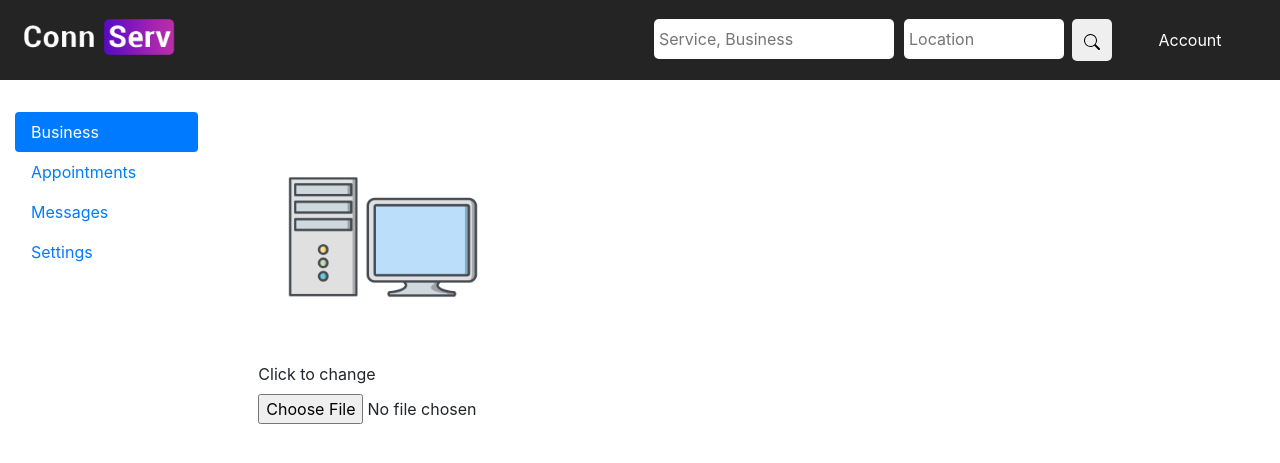
After one commit to karl055/ConnServ, a PHP site: page /business.php in a window 1280 px wide. The commit adds this page. Shown: the top 463 px of the page. Run offline with PHP 8.4, Linux system fonts and the light colour scheme; style sheets or scripts are compiled from the project's sources.

Commit message:
Added Files

```diff
--- /dev/null
+++ b/business.php
@@ -0,0 +1,62 @@
+<!DOCTYPE html>
+<html lang="en">
+    <head>
+        <meta charset="UTF-8">
+        <meta http-equiv="X-UA-Compatible" content="IE=edge">
+        <meta name="viewport" content="width=device-width, initial-scale=1.0">
+        <link rel="stylesheet" href="https://cdn.jsdelivr.net/npm/bootstrap@4.3.1/dist/css/bootstrap.min.css" integrity="sha384-ggOyR0iXCbMQv3Xipma34MD+dH/1fQ784/j6cY/iJTQUOhcWr7x9JvoRxT2MZw1T" crossorigin="anonymous">
+
+        <?php include_once './includes/bootstrap_con.php';?>
+
+        <link rel="stylesheet" href="./css/business.css" type="text/css">
+        <title>Document</title>
+    </head>
+    <body>
+        <?php include_once './navbar.php';?>
+        <section class="container-fluid" style="margin: 2rem 0 2rem; height: 100%;">
+        <div class="row">
+            <div class="col-2">
+                <div class="nav flex-column nav-pills" id="v-pills-tab" role="tablist" aria-orientation="vertical">
+                <a class="nav-link active" id="v-pills-business-tab" data-toggle="pill" href="#v-pills-business" role="tab" aria-controls="v-pills-home" aria-selected="true">Business</a>
+                <a class="nav-link" id="v-pills-appointments-tab" data-toggle="pill" href="#v-pills-appointments" role="tab" aria-controls="v-pills-profile" aria-selected="false">Appointments</a>
+                <a class="nav-link" id="v-pills-messages-tab" data-toggle="pill" href="#v-pills-messages" role="tab" aria-controls="v-pills-messages" aria-selected="false">Messages</a>
+                <a class="nav-link" id="v-pills-settings-tab" data-toggle="pill" href="#v-pills-settings" role="tab" aria-controls="v-pills-settings" aria-selected="false">Settings</a>
+                </div>
+            </div>
+            <div class="col-10">
+                <div class="tab-content" id="v-pills-tabContent">
+                    <div class="tab-pane fade show active business_content" id="v-pills-business" role="tabpanel" aria-labelledby="v-pills-business-tab">
+
+                        <div class="col-12">
+                            <div class="col-3">
+                                <div class="user_icon">
+                                    <div class="profile_picture">
+                                        <img src="./assets/img/categories/computer.png" alt="User Icon" id="photo">
+                                        <label id="uploadBtn" for="file">Click to change</label>
+                                        <input type="file" id="file" name="file">
+                                    </div>
+
+                                </div>
+                            </div>
+                        </div>
+                    </div>
+                    <div class="tab-pane fade appointments_content" id="v-pills-appointments" role="tabpanel" aria-labelledby="v-pills-appointments-tab">
+                        <h1>This is appointments page</h1>
+                    </div>
+                    <div class="tab-pane fade messages_content" id="v-pills-messages" role="tabpanel" aria-labelledby="v-pills-messages-tab">
+                        <h1>This is messages page</h1>
+                    </div>
+                    <div class="tab-pane fade settings_content" id="v-pills-settings" role="tabpanel" aria-labelledby="v-pills-settings-tab">
+                        <h1>This is setting page</h1>
+                    </div>
+                </div>
+            </div>
+        </div>
+        </section>
+
+        <script src="https://code.jquery.com/jquery-3.3.1.slim.min.js" integrity="sha384-q8i/X+965DzO0rT7abK41JStQIAqVgRVzpbzo5smXKp4YfRvH+8abtTE1Pi6jizo" crossorigin="anonymous"></script>
+        <script src="https://cdn.jsdelivr.net/npm/popper.js@1.14.7/dist/umd/popper.min.js" integrity="sha384-UO2eT0CpHqdSJQ6hJty5KVphtPhzWj9WO1clHTMGa3JDZwrnQq4sF86dIHNDz0W1" crossorigin="anonymous"></script>
+        <script src="https://cdn.jsdelivr.net/npm/bootstrap@4.3.1/dist/js/bootstrap.min.js" integrity="sha384-JjSmVgyd0p3pXB1rRibZUAYoIIy6OrQ6VrjIEaFf/nJGzIxFDsf4x0xIM+B07jRM" crossorigin="anonymous"></script>
+
+    </body>
+</html>
--- /dev/null
+++ b/scss/business_style/business.scss
@@ -0,0 +1,14 @@
+*{
+    margin: 0;
+    padding: 0;
+}
+
+.profile_picture{
+    height: 250px;
+    width: 250px;
+
+    img{
+        height: 100%;
+        width: 100%;
+    }
+}
--- a/signup.php
+++ b/signup.php
@@ -36,7 +36,7 @@
                                         </div>
                                     </div>
                                     <div>
-                                        <input type="email" class="form-control" id="validationCustom05" name="email" placeholder="Email" required>
+                                        <input type="text" class="form-control" id="validationCustom05" name="email" placeholder="Email" required>
                                         <div class="invalid-feedback">
                                             <?php if(empty($_POST['email'])){ echo"Please Provide a valid Input";}?>
 
--- a/user_profile.php
+++ b/user_profile.php
@@ -236,7 +236,6 @@
                                     </div>
                                   </div>
                                 </form>
-
                                 <div class="form-group col-md-3">
                                       <button type="submit" class="btn btn-primary saveBtn"  data-toggle="modal" data-target="#saveModal">Save</button>
                                 </div>
```
Also changed, not shown: includes/login_functions.inc.php (added, +141 -0 lines), includes/signup.inc.php (+13 -8 lines), login.php (+14 -7 lines).
